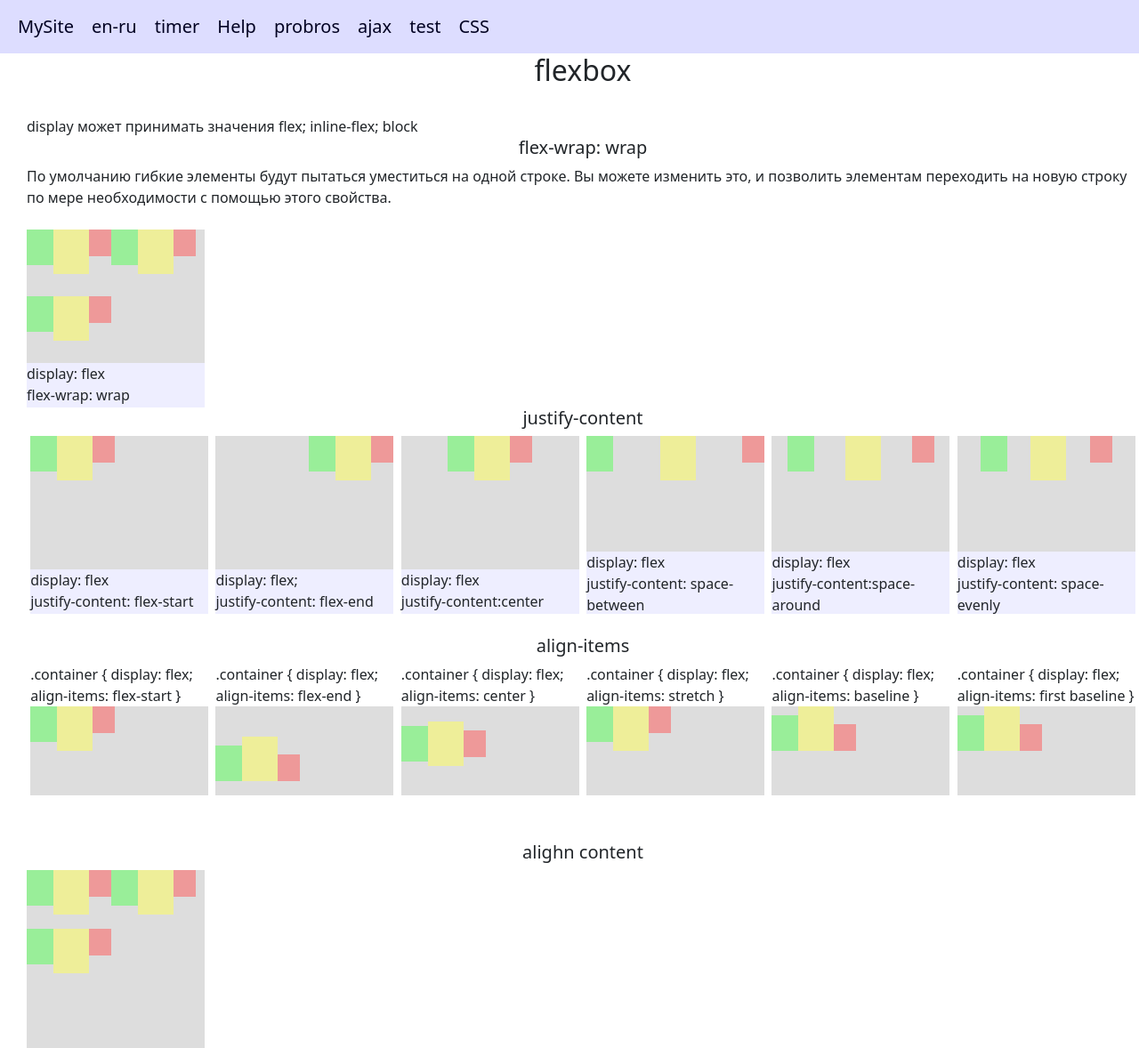
After one commit to k34r/MySite, a PHP site: template Pages/abaut_css.php in a window 1280 px wide. The commit adds this page. Shown: the whole page at 89% size. Run offline with PHP 8.4, Linux system fonts and the light colour scheme; the template is opened without the code that fills it, so the values that code supplies are empty.

Commit message:
modified

```diff
--- a/App/Routs.php
+++ b/App/Routs.php
@@ -9,5 +9,6 @@ Router::Page('Pages/help.php', 'help');
 Router::Page('Pages/probros/probros.php','probros');
 Router::Page('Pages/AJAX/ajax.php','ajax');
 Router::Page('Pages/Test/test.php', 'test');
+Router::Page('Pages/abaut_css.php', 'cssabaut');
 
 Router::enable();
--- /dev/null
+++ b/CSS/my.css
@@ -0,0 +1,18 @@
+body {
+	margin: 0;
+}
+
+.header_nav {
+	height: 60px;
+	background-color: #ddf;
+	display: flex;
+    align-items: center;
+}
+
+.nav_link {
+	text-decoration: none;
+	font-size: 20px;
+    color: #002;
+    margin-left: 20px;
+
+}
--- a/PageComponents/header.html
+++ b/PageComponents/header.html
@@ -1,20 +1,12 @@
 <header>
-<nav class="navbar navbar-expand-lg bg-body-tertiary">
-  <div class="container-fluid">
-    <a class="navbar-brand" href="MySite">MySite</a>
-    <button class="navbar-toggler" type="button" data-bs-toggle="collapse" data-bs-target="#navbarNavAltMarkup" aria-controls="navbarNavAltMarkup" aria-expanded="false" aria-label="Toggle navigation">
-      <span class="navbar-toggler-icon"></span>
-    </button>
-    <div class="collapse navbar-collapse" id="navbarNavAltMarkup">
-      <div class="navbar-nav">
-        <a class="nav-link active" aria-current="page" href="en-ru">en-ru</a>
-        <a class="nav-link" href="timer">timer</a>
-        <a class="nav-link" href="help">Help</a>
-        <a class="nav-link" href="probros">probros</a>
-        <a class="nav-link" href="ajax">ajax</a>
-        <a class="nav-link" href="test">test</a>
-      </div>
-    </div>
-  </div>
-</nav>
+  <nav class="header_nav">
+    <a class="nav_link" href="MySite">MySite</a>
+    <a class="nav_link" aria-current="page" href="en-ru">en-ru</a>
+    <a class="nav_link" href="timer">timer</a>
+    <a class="nav_link" href="help">Help</a>
+    <a class="nav_link" href="probros">probros</a>
+    <a class="nav_link" href="ajax">ajax</a>
+    <a class="nav_link" href="test">test</a>
+    <a class="nav_link" href="cssabaut">CSS</a>
+  </nav>
 </header>
--- a/Pages/AJAX/ajax.php
+++ b/Pages/AJAX/ajax.php
@@ -4,9 +4,10 @@
 	<meta charset="utf-8">
 	<meta name="viewport" content="width=device-width, initial-scale=1">
 	<title>ajax</title>
+	<link rel="stylesheet" type="text/css" href="./CSS/my.css">
 </head>
 <body>
-
+<?php require_once './PageComponents/header.html'; ?>
 <input id="submit_ip_show" type="submit" value="show my ip" >
 <div id="show"></div>
 <script type="text/javascript">
--- /dev/null
+++ b/Pages/abaut_css.php
@@ -0,0 +1,192 @@
+<!DOCTYPE html>
+<html lang="ru">
+<head>
+	<meta charset="utf-8">
+	<meta name="viewport" content="width=device-width, initial-scale=1">
+	<title>CSS</title>
+	<link type='text/css' rel="stylesheet" href="./CSS/css/bootstrap.min.css">
+	<link rel="stylesheet" type="text/css" href="./CSS/my.css">
+</head>
+<body>
+<?php
+require_once 'PageComponents/header.html';
+?>
+<style> h1{font-size: 32px; text-align: center}
+ 		h2{font-size: 20px; text-align: center}
+		.item1{width:30px; height: 40px; background-color: #9e9}
+		.item2{width:40px; height: 50px; background-color: #ee9}
+		.item3{width:25px; height: 30px; background-color: #e99}
+
+</style>
+<div style="margin-left: 30px">
+
+<h1>flexbox</h1><br>
+
+display может принимать значения flex; inline-flex; block
+
+<h2>flex-wrap: wrap</h2>
+По умолчанию гибкие элементы будут пытаться уместиться на одной строке. Вы можете изменить это, и позволить элементам переходить на новую строку по мере необходимости с помощью этого свойства.<br><br>
+
+<div style="width: 200px; height: 200px; background-color: #eef">
+	<div style="width: 200px; height: 150px; background-color: #ddd;   display: flex; flex-wrap: wrap; ">
+		<p class="item1"></p>
+		<p class="item2"></p>
+		<p class="item3"></p>
+		<p class="item1"></p>
+		<p class="item2"></p>
+		<p class="item3"></p>
+		<p class="item1"></p>
+		<p class="item2"></p>
+		<p class="item3"></p>
+		</div>
+		display: flex<br>
+		flex-wrap: wrap
+</div>
+
+<h2>justify-content</h2>
+
+<div style="display: flex; justify-content: space-around">
+
+<div style="width:200px; height: 200px; background-color: #eef">
+	<div style="display: flex; justify-content:flex-start; width: 200px; height: 150px; background-color: #ddd">
+		<p class="item1"></p>
+		<p class="item2"></p>
+		<p class="item3"></p>
+		</div>
+		display: flex<br>
+		justify-content: flex-start
+</div>
+
+<div  style="width:200px; height: 200px; background-color: #eef">
+	<div style="width: 200px; height: 150px; background-color: #ddd; display: flex; justify-content:flex-end">
+		<p class="item1"></p>
+		<p class="item2"></p>
+		<p class="item3"></p>
+	</div>
+	display: flex;<br>
+	justify-content: flex-end
+</div>
+
+<div style="width:200px; height: 200px; background-color: #eef">
+	<div style="width: 200px; height: 150px; background-color: #ddd; display: flex; justify-content:center">
+		<p class="item1"></p>
+		<p class="item2"></p>
+		<p class="item3"></p>
+	</div>
+	display: flex<br>
+	justify-content:center
+</div>
+
+<div style="width:200px; height: 200px; background-color: #eef">
+	<div style="width: 200px; height: 130px; background-color: #ddd; display: flex; justify-content:space-between">
+		<p class="item1"></p>
+		<p class="item2"></p>
+		<p class="item3"></p>
+	</div>
+	display: flex<br>
+	justify-content: space-between
+</div>
+
+<div style="width:200px; height: 200px; background-color: #eef">
+	<div style="width: 200px; height: 130px; background-color: #ddd; display: flex; justify-content:space-around">
+		<p class="item1"></p>
+		<p class="item2"></p>
+		<p class="item3"></p>
+	</div>
+	display: flex<br>
+    justify-content:space-around
+</div>
+
+<div style="width:200px; height: 200px; background-color: #eef">
+	<div style="width: 200px; height: 130px; background-color: #ddd; display: flex; justify-content:space-evenly">
+		<p class="item1"></p>
+		<p class="item2"></p>
+		<p class="item3"></p>
+	</div>
+	display: flex<br>
+    justify-content: space-evenly
+</div>
+
+</div>
+<br>
+
+<h2>align-items</h2>
+
+<div style="display: flex; justify-content: space-around">
+
+<div style="width:200px; height: 200px;">
+.container { display: flex; align-items: flex-start }
+<div style="width: 200px; height: 100px; background-color: #ddd; display: flex; align-items: flex-start">
+		<p class="item1"></p>
+		<p class="item2"></p>
+		<p class="item3"></p>
+	</div>
+</div>
+
+<div style="width:200px; height: 200px;">
+.container { display: flex; align-items: flex-end }
+<div style="width: 200px; height: 100px; background-color: #ddd; display: flex; align-items: flex-end">
+		<p class="item1"></p>
+		<p class="item2"></p>
+		<p class="item3"></p>
+	</div>
+</div>
+
+<div style="width:200px; height: 200px;">
+.container { display: flex; align-items: center }
+<div style="width: 200px; height: 100px; background-color: #ddd; display: flex; align-items: center">
+		<p class="item1"></p>
+		<p class="item2"></p>
+		<p class="item3"></p>
+	</div>
+</div>
+
+<div style="width:200px; height: 200px;">
+.container { display: flex; align-items: stretch }
+<div style="width: 200px; height: 100px; background-color: #ddd; display: flex; align-items: stretch">
+		<p class="item1"></p>
+		<p class="item2"></p>
+		<p class="item3"></p>
+	</div>
+</div>
+
+<div style="width:200px; height: 200px;">
+.container { display: flex; align-items: baseline }
+<div style="width: 200px; height: 100px; background-color: #ddd; display: flex; align-items: baseline">
+		<p class="item1"></p>
+		<p class="item2"></p>
+		<p class="item3"></p>
+	</div>
+</div>
+
+<div style="width:200px; height: 200px;">
+.container { display: flex; align-items: first baseline }
+<div style="width: 200px; height: 100px; background-color: #ddd; display: flex; align-items: first baseline">
+		<p class="item1"></p>
+		<p class="item2"></p>
+		<p class="item3"></p>
+	</div>
+</div>
+
+</div>
+
+<h2>alighn content</h2>
+
+<div style="width: 200px; height: 200px; background-color: #ddd; flex-wrap: wrap;  display: flex; align-content: flex-start;">
+		<p class="item1"></p>
+		<p class="item2"></p>
+		<p class="item3"></p>
+		<p class="item1"></p>
+		<p class="item2"></p>
+		<p class="item3"></p>
+		<p class="item1"></p>
+		<p class="item2"></p>
+		<p class="item3"></p>
+	</div>
+
+
+
+
+</div>
+</body>
+</html>
--- a/Pages/en-ru/en-ru.php
+++ b/Pages/en-ru/en-ru.php
@@ -5,7 +5,7 @@
 	<meta name="viewport" content="width=device-width, initial-scale=1.0" charset="utf-8">
 	<title>english-russian</title>
   <link rel="stylesheet" type="text/css" href="CSS/css/bootstrap.min.css">
-
+  <link rel="stylesheet" type="text/css" href="./CSS/my.css">
   </head>
 
 <body style="background-color: #ddf;">
--- a/Pages/probros/probros.php
+++ b/Pages/probros/probros.php
@@ -4,7 +4,7 @@
 	<meta charset="utf-8">
 	<meta name="viewport" content="width=device-width, initial-scale=1.0">
 	<title>Probros</title>
-	<link rel="stylesheet" type="text/css" href="CSS/css/bootstrap.min.css">
+	<link rel="stylesheet" type="text/css" href="./CSS/my.css">
 </head>
 <body>
 	<?php require_once 'PageComponents/header.html'; ?>
```
Also changed, not shown: CSS/english4.css (deleted, +0 -51 lines).
